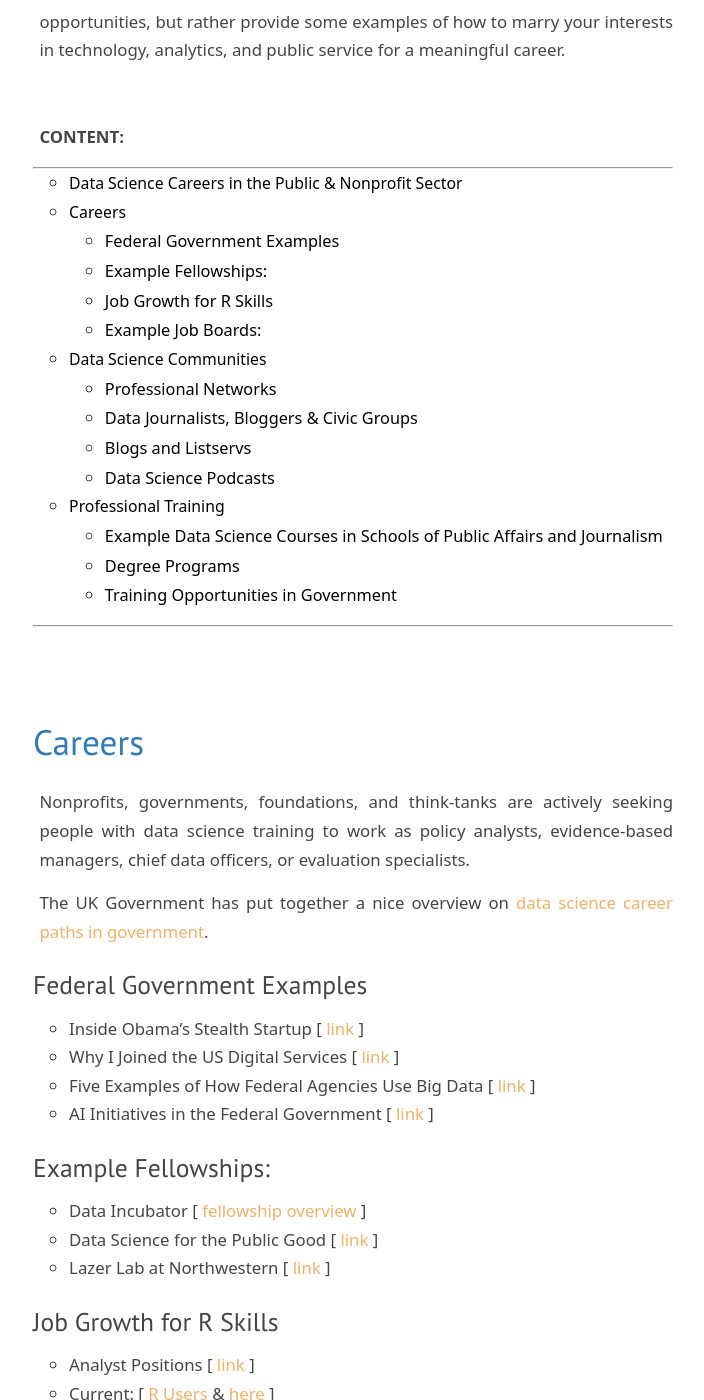
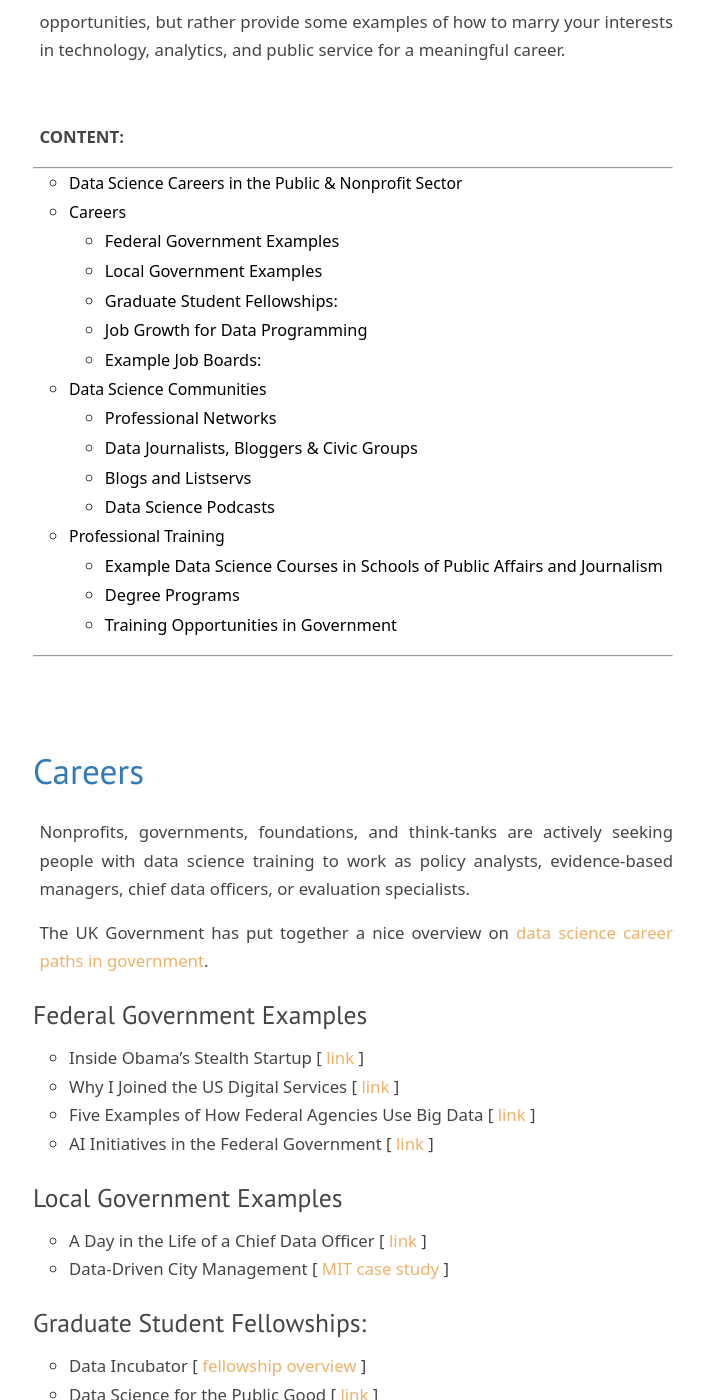
Before and after one commit to DS4PS/ds4ps.github.io, a Jekyll site: the page built from careers.md, in a window 1280 px wide and 1400 px high, scrolled down 1307 px. Shown: the whole window, without its empty margins (287-991 px from the left). Built offline with Jekyll 4.4.1, drawn with Linux system fonts in a browser that asks for light colours; nearby versions of some CDN libraries; library files that are not in the unit come from our copies; some of the changed text lies outside the part shown.

Commit message:
Update careers.md

```diff
--- a/careers.md
+++ b/careers.md
@@ -58,15 +58,20 @@ The UK Government has put together a nice overview on [data science career paths
 * Five Examples of How Federal Agencies Use Big Data [ [link](http://www.businessofgovernment.org/BigData3Blog.html) ]
 * AI Initiatives in the Federal Government [ [link](https://www.whitehouse.gov/ai/ai-american-worker/) ]
 
+### Local Government Examples
 
-### Example Fellowships:
+* A Day in the Life of a Chief Data Officer [ [link](https://ds4ps.org/2019/06/02/day-in-life-of-chief-data-officer.html) ]
+* Data-Driven City Management [ [MIT case study](https://github.com/DS4PS/ds4ps.github.io/raw/master/_posts/assets/Data-Driven-City-Management-MIT-Case-Study.pdf) ]
+
+
+### Graduate Student Fellowships:
 
 * Data Incubator [ [fellowship overview](https://www.thedataincubator.com/fellowship.html#apply?ref=wam9saWUuYnJlZWRlbkBDb2xvcmFkby5FRFUK) ]
 * Data Science for the Public Good [ [link](https://www.bi.vt.edu/sdal/projects/data-science-for-the-public-good-program) ]
 * Lazer Lab at Northwestern [ [link](http://www.lazerlab.net/) ]
 
 
-### Job Growth for R Skills
+### Job Growth for Data Programming
 
 * Analyst Positions [ [link](https://www.indeed.com/jobs?as_and=r&as_phr=&as_any=%22data+science%22+%22statistics%22+%22analyst%22+%22government%22&as_not=&as_ttl=&as_cmp=&jt=fulltime&st=&as_src=&salary=&radius=25&l=&fromage=last&limit=10&sort=&psf=advsrch) ]
 * Current: [ [R Users](https://www.r-users.com/) & [here](https://www.indeed.com/q-R-Programmer-jobs.html) ]
```
